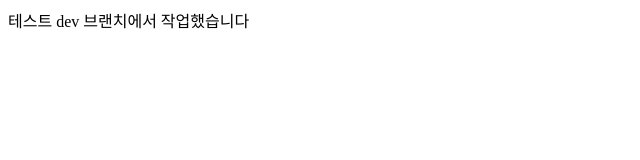
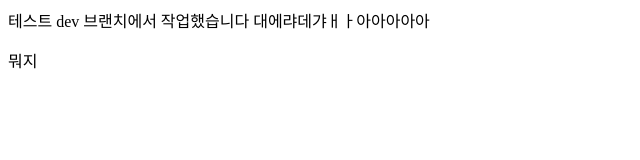
Before and after one commit to yeni0727/branch-test, a plain HTML site: page index.html in a window 1280 px wide. Shown: the whole page, without its empty margins (0-640 px from the left). Drawn offline with Linux system fonts and the light colour scheme.

Commit message:
index.2번째

```diff
--- a/index.html
+++ b/index.html
@@ -6,6 +6,7 @@
       <title>Document</title>
    </head>
    <body>
-      테스트 dev 브랜치에서 작업했습니다
+      테스트 dev 브랜치에서 작업했습니다 대에랴데갸ㅐㅏ아아아아아
+      <p>뭐지</p>
    </body>
 </html>
```
